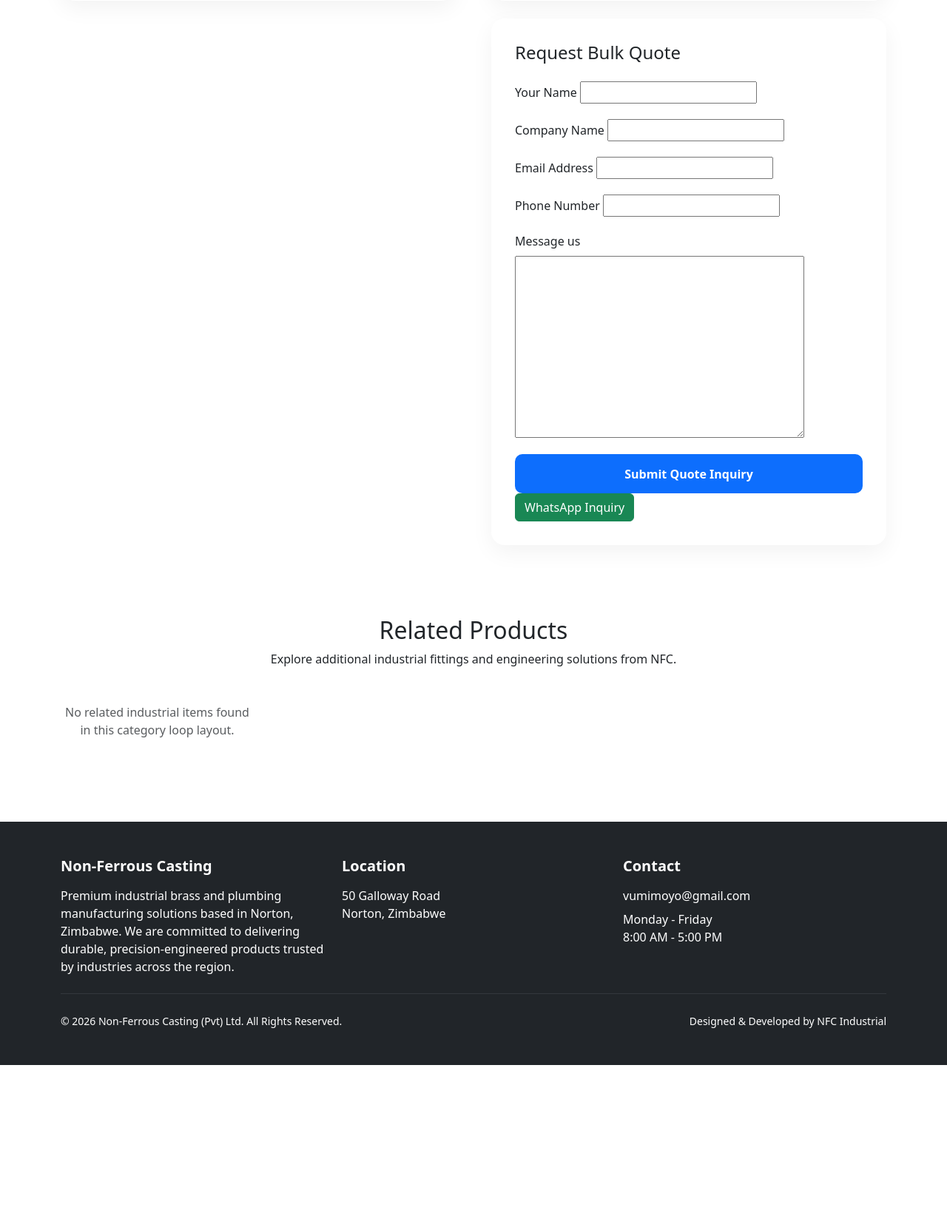
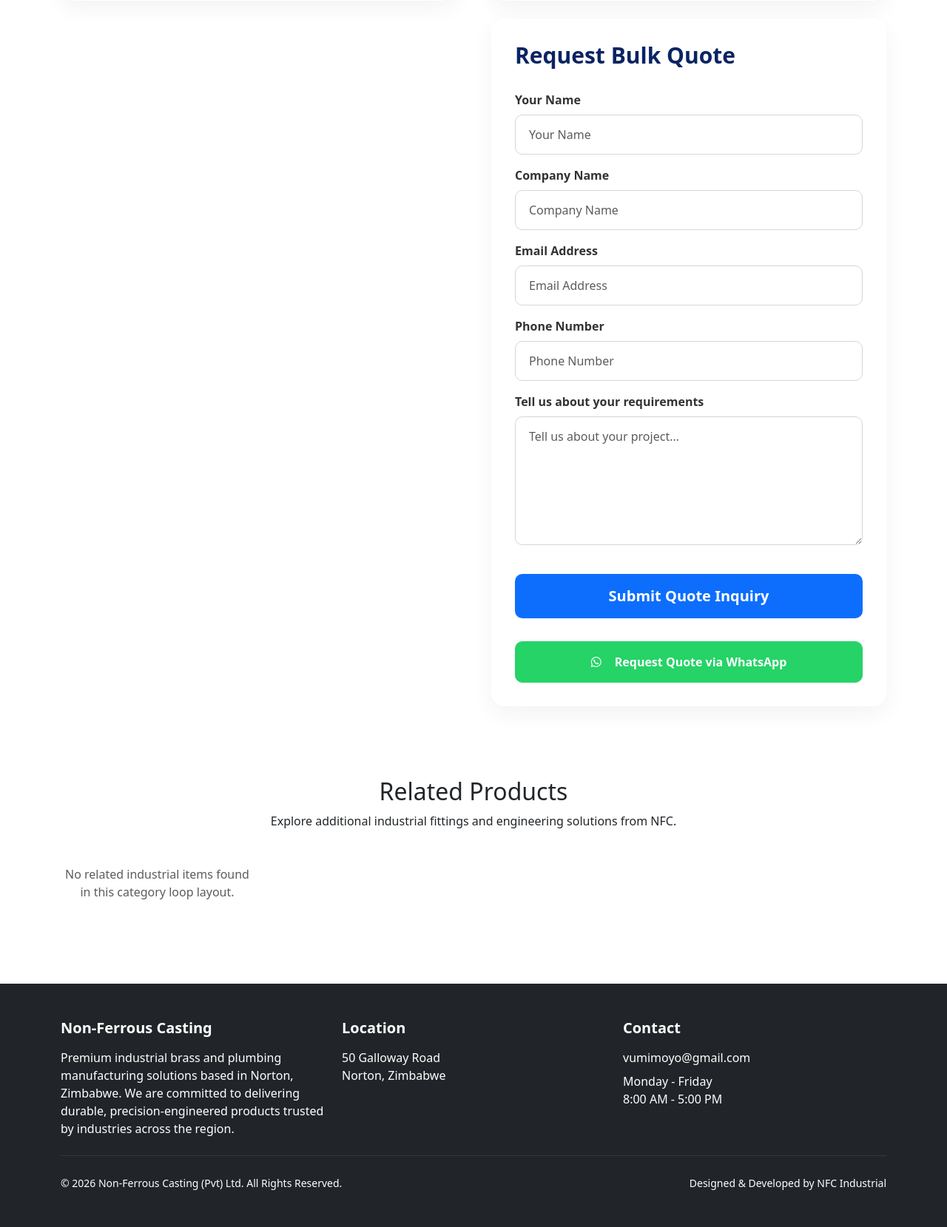
Before and after one commit to IVAN200427/django-nfc, a Django app: a page that uses catalog/templates/catalog/product_detail.html in a window 1280 px wide. Shown: the part 557-2216 px from the top of the page at 74% size. Before the commit the page ends 1997 px from the top, so only its background shows below. Run offline with Django 5.2, Linux system fonts and the light colour scheme; tables that the repository leaves empty hold one stand-in row (values such as "Sample post"); grey boxes marked "Sample" are stand-in pictures.

Commit message:
Improve contact and WhatsApp buttons

```diff
--- a/catalog/forms.py
+++ b/catalog/forms.py
@@ -3,6 +3,8 @@ from django import forms
 from .models import QuoteInquiry
 from .models import ContactMessage
 
+from django import forms
+from .models import QuoteInquiry
 
 class QuoteInquiryForm(forms.ModelForm):
 
@@ -14,48 +16,37 @@ class QuoteInquiryForm(forms.ModelForm):
             'company_name',
             'email',
             'phone_number',
-            'message',
+            'message'
         ]
 
-widgets = {
+        widgets = {
 
-    'customer_name': forms.TextInput(
-        attrs={
-            'class': 'form-control',
-            'placeholder': 'Your Name',
+            'customer_name': forms.TextInput(attrs={
+                'class': 'form-control',
+                'placeholder': 'Your Name'
+            }),
+
+            'company_name': forms.TextInput(attrs={
+                'class': 'form-control',
+                'placeholder': 'Company Name'
+            }),
+
+            'email': forms.EmailInput(attrs={
+                'class': 'form-control',
+                'placeholder': 'Email Address'
+            }),
+
+            'phone_number': forms.TextInput(attrs={
+                'class': 'form-control',
+                'placeholder': 'Phone Number'
+            }),
+
+            'message': forms.Textarea(attrs={
+                'class': 'form-control',
+                'rows': 6,
+                'placeholder': 'Tell us about your project...'
+            }),
         }
-    ),
-
-    'company_name': forms.TextInput(
-        attrs={
-            'class': 'form-control',
-            'placeholder': 'Company Name',
-        }
-    ),
-
-    'email': forms.EmailInput(
-        attrs={
-            'class': 'form-control',
-            'placeholder': 'Email Address',
-        }
-    ),
-
-    'phone_number': forms.TextInput(
-        attrs={
-            'class': 'form-control',
-            'placeholder': 'Phone Number',
-        }
-    ),
-
-    'message': forms.Textarea(
-        attrs={
-            'class': 'form-control',
-            'placeholder': 'Project Requirements',
-            'rows': 5,
-        }
-    ),
-}
-
 class ContactMessageForm(forms.ModelForm):
 
     class Meta:
--- a/catalog/static/catalog/css/base.css
+++ b/catalog/static/catalog/css/base.css
@@ -3,11 +3,117 @@
 ========================================= */
 
 :root {
+
   --nfc-blue: #0d4f9b;
   --nfc-blue-dark: #083c76;
   --nfc-dark: #1f2937;
   --nfc-light: #f8fafc;
   --nfc-gold: #b8892f;
   --nfc-soft-blue: #eef4fb;
-  --nfc-gold: #c79a2d;
+  --font-primary: 'Open Sans', sans-serif;
+
 }
+/* ===========================
+   Quote Form
+=========================== */
+
+.quote-card{
+    background:#fff;
+    border-radius:18px;
+    padding:35px;
+    box-shadow:0 15px 40px rgba(0,0,0,.08);
+}
+
+.quote-card h4{
+    font-size:30px;
+    font-weight:700;
+    color:#0a2463;
+    margin-bottom:30px;
+}
+
+.quote-card .form-label{
+    font-weight:600;
+    color:#333;
+    margin-bottom:8px;
+}
+
+.quote-card .form-control{
+    border-radius:10px;
+    padding:14px 18px;
+    border:1px solid #d6d6d6;
+    transition:.3s;
+    width:100%;
+}
+
+.quote-card .form-control:focus{
+    border-color:#0a2463;
+    box-shadow:0 0 0 .2rem rgba(10,36,99,.15);
+}
+
+.quote-card textarea{
+    resize:vertical;
+    min-height:170px;
+}
+
+.quote-card .btn{
+
+    width:100%;
+    border-radius:10px;
+    padding:15px;
+    font-weight:600;
+    margin-top:15px;
+
+}
+
+.quote-card .btn-success{
+    width:100%;
+    margin-top:12px;
+}
+/* ===========================
+   WhatsApp Button
+=========================== */
+.quote-card .btn-whatsapp{
+    background-color:#25D366 !important;
+    border-color:#25D366 !important;
+    color:white !important;
+
+    width:100%;
+    padding:15px;
+    border-radius:10px;
+
+    display:flex;
+    justify-content:center;
+    align-items:center;
+    gap:10px;
+
+    text-decoration:none;
+}
+
+.quote-card .btn-whatsapp:hover{
+    background-color:#1EBE5B !important;
+    border-color:#1EBE5B !important;
+    color:white !important;
+}
+
+.btn-whatsapp{
+    background-color:#25D366 !important;
+    border-color:#25D366 !important;
+    color:#fff !important;
+
+    width:100%;
+    padding:15px;
+    border-radius:10px;
+
+    display:flex;
+    justify-content:center;
+    align-items:center;
+    gap:10px;
+
+    text-decoration:none;
+}
+
+.btn-whatsapp:hover{
+    background-color:#1EBE5B !important;
+    border-color:#1EBE5B !important;
+    color:#fff !important;
+}
--- a/catalog/templates/catalog/product_detail.html
+++ b/catalog/templates/catalog/product_detail.html
@@ -55,7 +55,6 @@
             <span class="spec-value"> {{ product.finish }} </span>
           </div>
 
-
           <div class="spec-item">
             <span class="spec-label"> Category </span>
             <span class="spec-value"> {{ product.category.name }} </span>
@@ -63,51 +62,59 @@
         </div>
 
         <div class="quote-card mt-4">
-          <h4 class="mb-4">Request Bulk Quote</h4>
+          <h4 class="quote-title">Request Bulk Quote</h4>
 
           <form method="POST">
             {% csrf_token %}
 
             <div class="mb-3">
-              <label class="form-label"> Your Name </label>
+              <label class="form-label">Your Name</label>
               {{ form.customer_name }}
             </div>
 
             <div class="mb-3">
-              <label class="form-label"> Company Name </label>
+              <label class="form-label">Company Name</label>
               {{ form.company_name }}
             </div>
 
             <div class="mb-3">
-              <label class="form-label"> Email Address </label>
+              <label class="form-label">Email Address</label>
               {{ form.email }}
             </div>
 
             <div class="mb-3">
-              <label class="form-label"> Phone Number </label>
+              <label class="form-label">Phone Number</label>
               {{ form.phone_number }}
             </div>
 
-            <div class="mb-3">
-              <label class="form-label"> Message us </label>
+            <div class="mb-4">
+              <label class="form-label">Tell us about your requirements</label>
               {{ form.message }}
             </div>
 
-            <button type="submit" class="btn btn-nfc w-100">
+            <div class="d-grid gap-3">
+              <button type="submit" class="btn btn-nfc btn-lg">
                 Submit Quote Inquiry
               </button>
+
              <a
-href="https://wa.me/263779563090?text=Hello NFC I am interested in {{ product.name }}"
+
+               href="https://wa.me/263714719387?text=Hello NFC I am interested in {{ product.title }}"
                target="_blank"
-class="btn btn-success"
->
-WhatsApp Inquiry
+               class="btn btn-whatsapp">
+
+               <i class="fab fa-whatsapp me-2"></i>
+               Request Quote via WhatsApp
+
               </a>
 
+              <link rel="stylesheet"
+                 href="https://cdnjs.cloudflare.com/ajax/libs/font-awesome/6.7.2/css/all.min.css">
+
+            </div>
           </form>
         </div>
       </div>
-
     </div>
   </div>
 </section>
```
Also changed, not shown: catalog/static/catalog/css/product_detail.css (added, +95 -0 lines), catalog/templates/catalog/contact.html (+16 -11 lines), catalog/templates/catalog/homepage.html (+3 -38 lines). Lines whose indentation alone changed are shown as unchanged.
